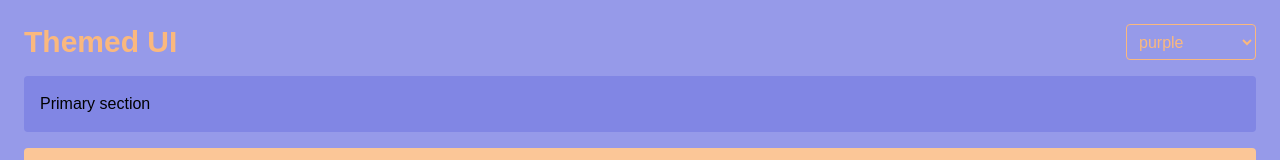
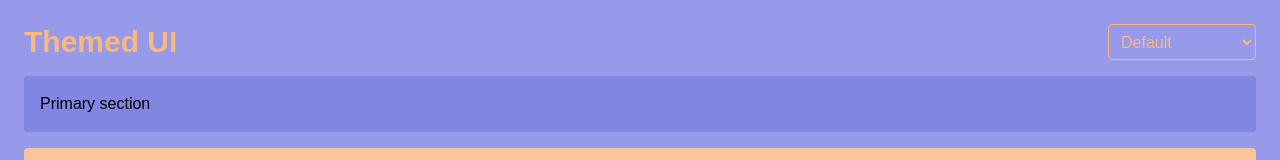
Before and after one commit to sethgonzales/ChemEd, a Next.js app: page / in a window 1280 px wide. Shown: the top 160 px of the page. Built offline with nearby package versions, Linux system fonts and the light colour scheme.

Commit message:
add custom labels to theme select

```diff
--- a/src/components/ui/theme-select.tsx
+++ b/src/components/ui/theme-select.tsx
@@ -1,19 +1,17 @@
-// components/ThemeSelect.tsx
 import { THEME } from '~/styles/colors';
 import { useTheme } from '~/styles/theme-provider';
 
 export function ThemeSelect() {
   const { themeName, setThemeName } = useTheme();
-
   return (
     <select
       className="border rounded px-2 py-1"
       value={themeName}
       onChange={(e) => setThemeName(e.target.value as keyof typeof THEME)}
     >
-      {Object.keys(THEME).map((key) => (
+      {Object.entries(THEME).map(([key, value]) => (
         <option key={key} value={key}>
-          {key}
+          {value.label}
         </option>
       ))}
     </select>
--- a/src/styles/colors.ts
+++ b/src/styles/colors.ts
@@ -1,29 +1,34 @@
 export const THEME = {
   purple: {
+    label: 'Default',
     primary: '#8186e4',
     primaryText: '#ffffff',
     secondary: '#fab87e',
     secondaryText: '#000000',
   },
   black: {
+    label: 'Cougar black',
     primary: '#000000',
     primaryText: '#ffffff',
     secondary: '#dc2626',
     secondaryText: '#ffffff',
   },
   teal: {
+    label: 'Jaguar teal',
     primary: '#14b8a6',
     primaryText: '#ffffff',
     secondary: '#000000',
     secondaryText: '#ffffff',
   },
   red: {
+    label: 'Raider red',
     primary: '#dc2626',
     primaryText: '#ffffff',
     secondary: '#facc15',
     secondaryText: '#000000',
   },
   'burnt-orange': {
+    label: 'Warrior Orange',
     primary: '#c2410c',
     primaryText: '#ffffff',
     secondary: '#ffffff',
```
